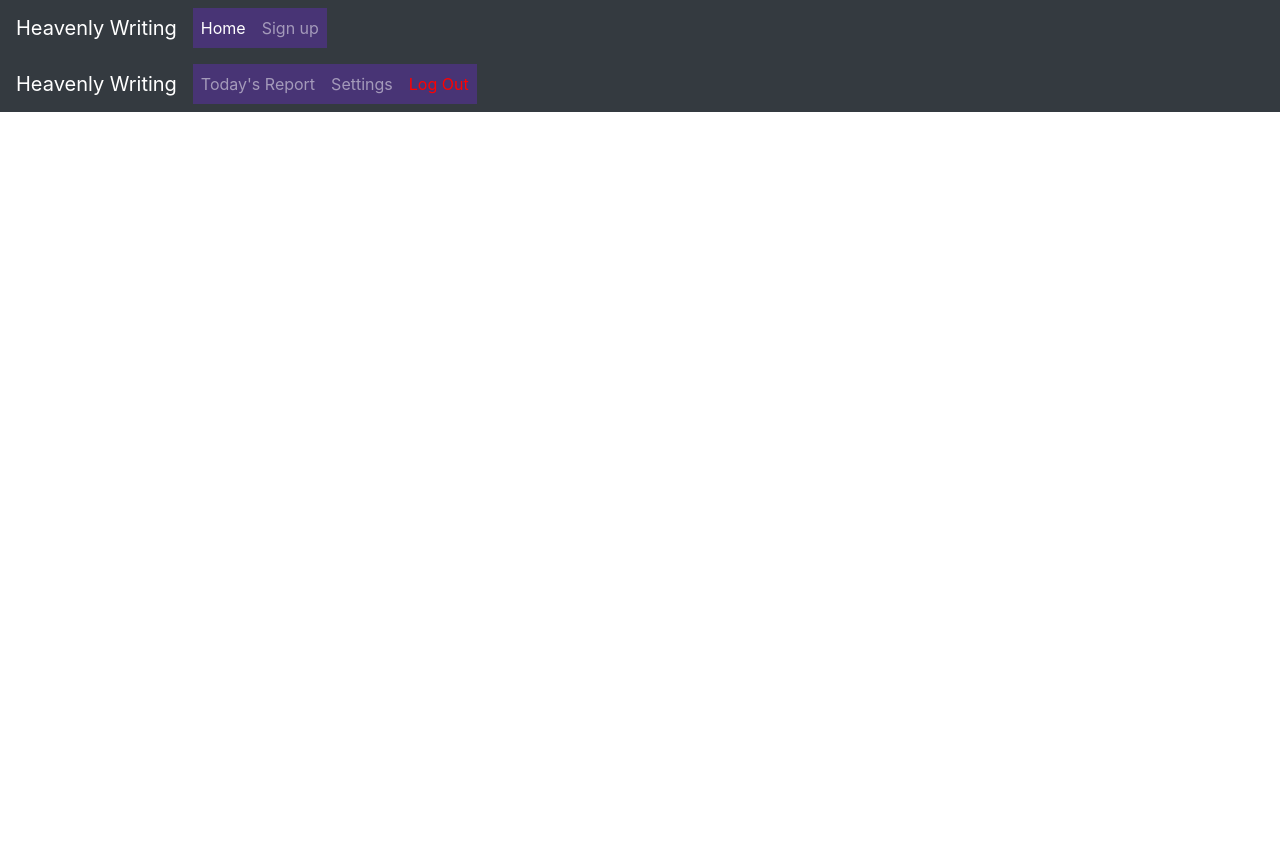
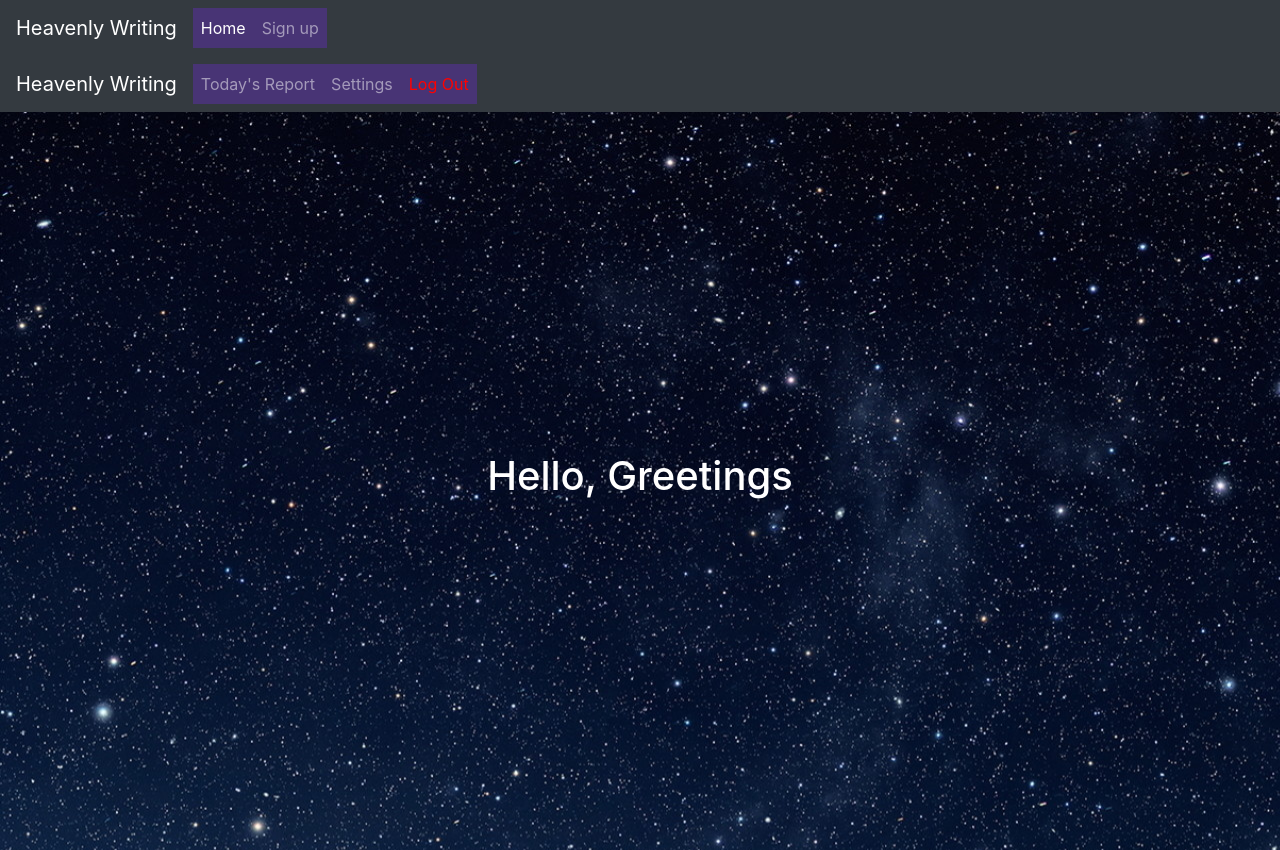
Before and after one commit to UFamayajimenez/HeavenlyWritingHoroscopes, a React (Create React App) app in the folder client/: page /client in a window 1280 px wide. Before the commit the page ends 800 px from the top, so only its background shows below. Built offline with nearby package versions, Linux system fonts and the light colour scheme.

Commit message:
dashboard personalized greeting

```diff
--- a/client/src/views/Admin/AdminPage.css
+++ b/client/src/views/Admin/AdminPage.css
@@ -19,3 +19,10 @@
     color:black;
 
 }
+
+.greetingtext{
+    text-align: center;
+    margin-top: 20%;
+    padding: 60px;
+    color: #fff;
+}
--- a/client/src/views/Admin/AdminPage.js
+++ b/client/src/views/Admin/AdminPage.js
@@ -12,6 +12,10 @@ import CreateEmail from "./CreateEmail";
 
 
 const AdminPage = (props) => {
+
+    let admin = sessionStorage.getItem("name") || "Greetings";
+    console.log(admin);
+
 
     if (sessionStorage.getItem("loggedStatus") != 2){
         return <Redirect to='/Home' />
@@ -37,6 +41,12 @@ const AdminPage = (props) => {
                 <Route exact path="/admin/settings" component={Settings}/>
                 <Route exact path="/admin/create" component={CreateEmail}/>
             </Switch>
+
+            <div className="adminBackground">
+                <div className="greetingtext">
+                    <h1>Hello, {admin} </h1>
+                </div>
+            </div>
         </div>
     );
 }
--- a/client/src/views/Client/ClientPage.css
+++ b/client/src/views/Client/ClientPage.css
@@ -32,6 +32,14 @@
     padding: 10px;
 
 }
+
+.greetingtext{
+    text-align: center;
+    margin-top: 20%;
+    padding: 60px;
+    color: #fff;
+}
+
 Form{
     padding:10px;
 
--- a/client/src/views/Client/ClientPage.js
+++ b/client/src/views/Client/ClientPage.js
@@ -7,7 +7,9 @@ import './ClientPage.css'
 
 const ClientPage = (props) => {
 
-    console.log(sessionStorage.getItem("loggedStatus"));
+    let client = sessionStorage.getItem("name") || "Greetings";
+    console.log(client);
+
     if (sessionStorage.getItem("loggedStatus") == 0){
         return <Redirect to='/Home' />
     }
@@ -28,6 +30,11 @@ const ClientPage = (props) => {
                     <Route exact path="/client/todays-report" component={DailyReport}/>
                     <Route exact path="/client/settings" component={Settings}/>
                 </Switch>
+                <div className="clientBackground">
+                    <div className="greetingtext">
+                        <h1>Hello, {client} </h1>
+                    </div>
+                </div>
             </div>
         );
     }
```
